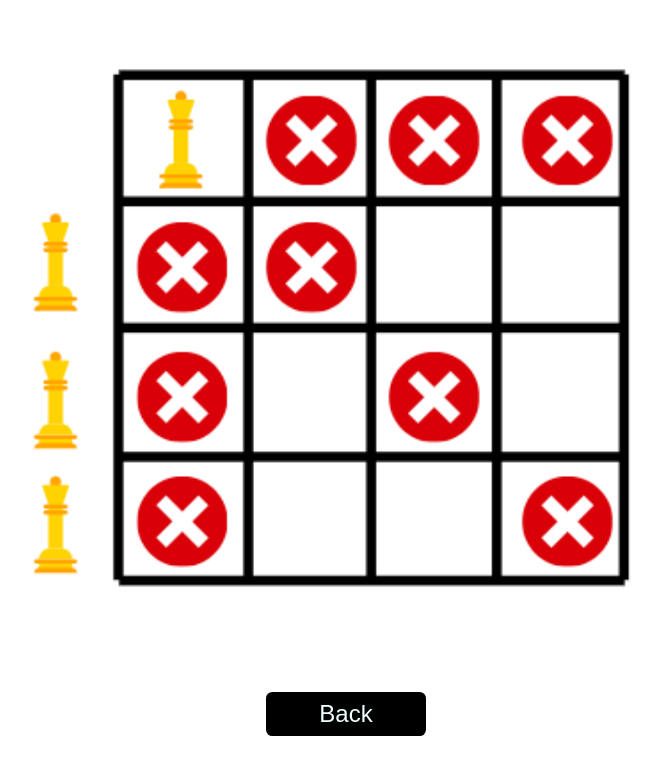
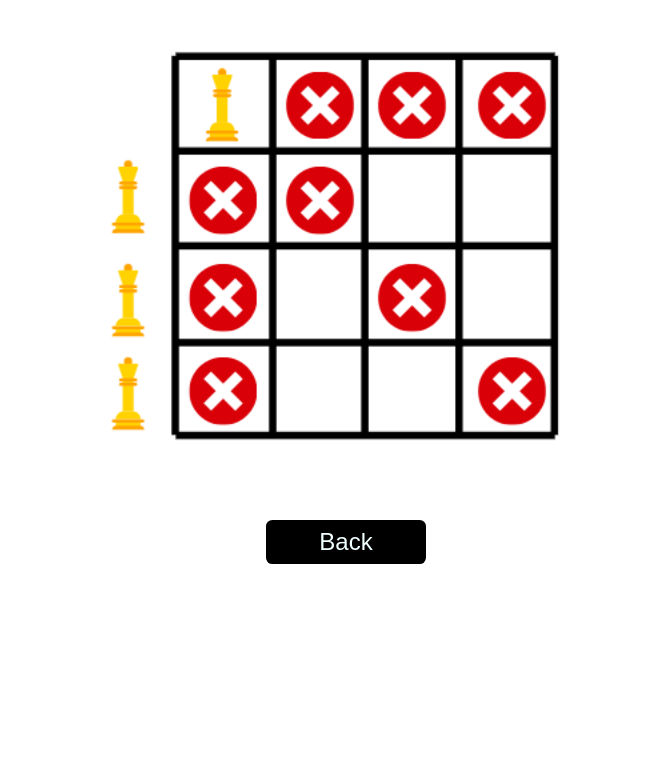
Before and after one commit to khan-aafiya/NQueen, a plain HTML site: page NQueensRuls.html in a window 1280 px wide. Shown: the whole page, without its empty margins (294-955 px from the left). Drawn offline with Linux system fonts and the light colour scheme.

Commit message:
chand size of img

```diff
--- a/style4.css
+++ b/style4.css
@@ -12,8 +12,8 @@ body {
 }
 
 img {
-    width: 60%;
-    height: 60%;
+    width: 45%;
+    height: 45%;
     z-index: -1;
 }
 
```
